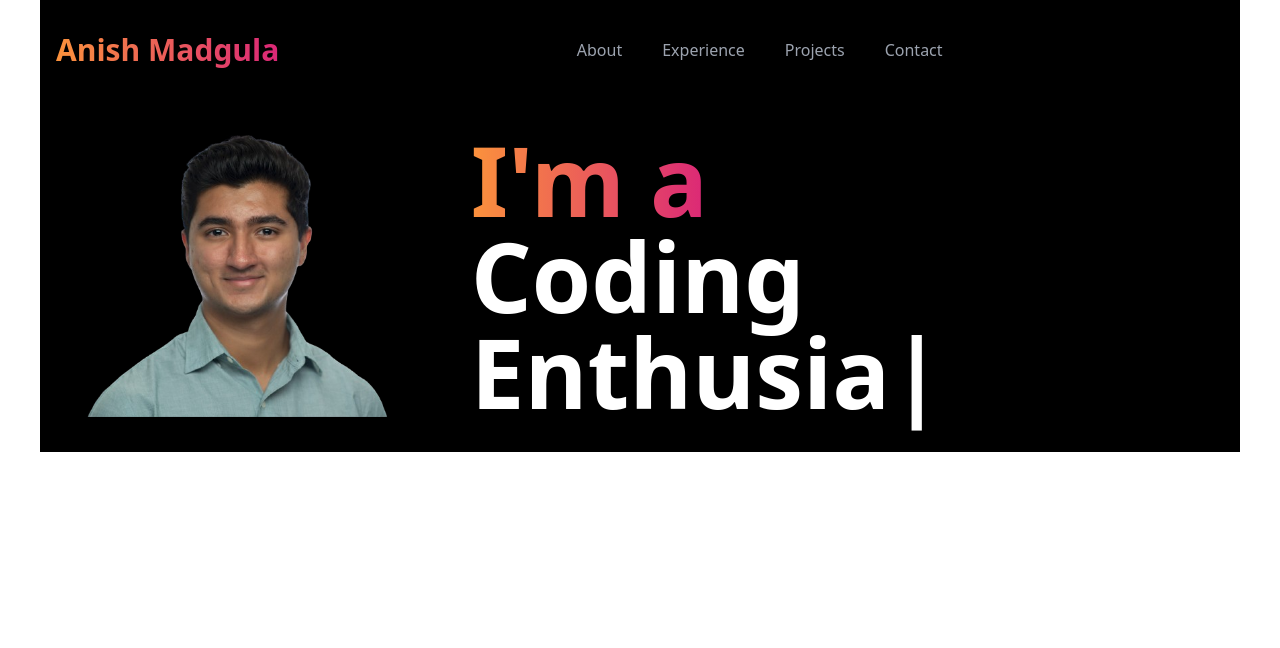
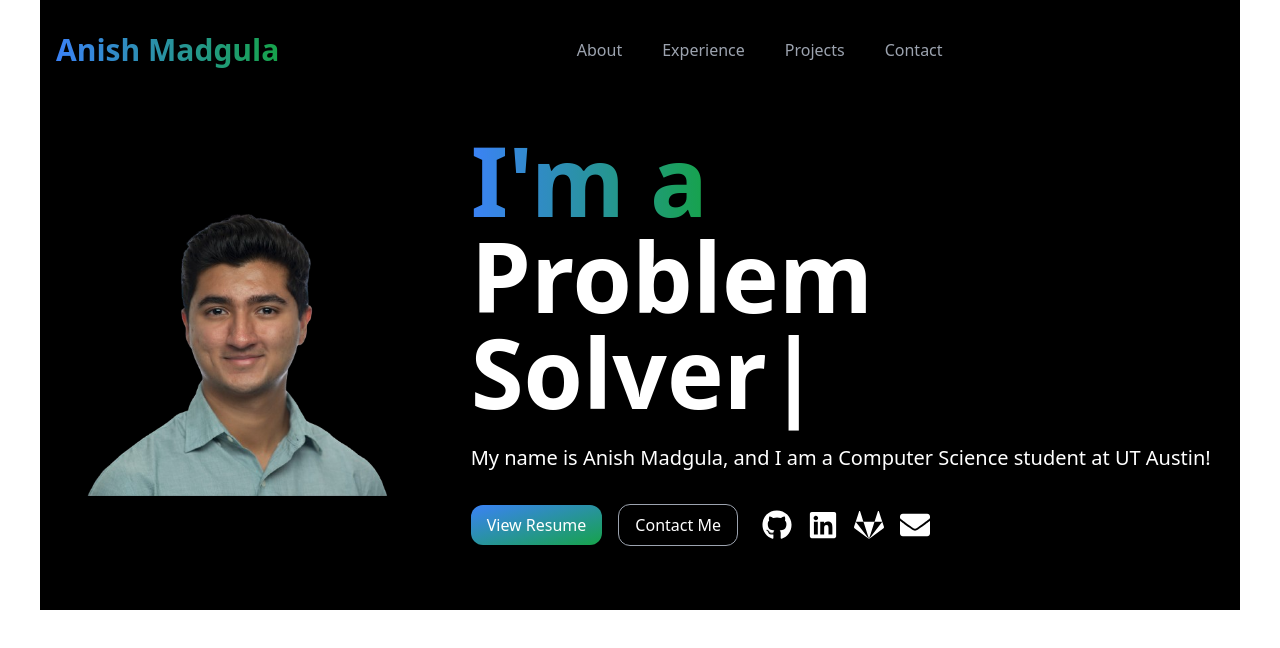
Before and after one commit to anishm31/Anish-Personal-Website, a React (Create React App) app in the folder anish-personal-website/: page / in a window 1280 px wide. Shown: the top 648 px of the page. Built offline with nearby package versions, Linux system fonts and the light colour scheme.

Commit message:
added animations and links to my various profiles

```diff
--- a/anish-personal-website/src/components/HomeDesign.jsx
+++ b/anish-personal-website/src/components/HomeDesign.jsx
@@ -1,6 +1,7 @@
 import React from 'react'
 import headshot from '../assets/anish-headshot.png'
 import { TypeAnimation } from "react-type-animation"
+import { FaGithub, FaLinkedin, FaGitlab, FaEnvelope } from 'react-icons/fa'
 
 const HomeDesign = () => {
   return (
@@ -24,7 +25,9 @@ const HomeDesign = () => {
                             1000,
                             "Engineer",
                             1000,
-                        "Coding Enthusiast",
+                            "Problem Solver",
+                            1000,
+                            "Innovator",
                             1000
                         ]}
                     wrapper="span"
@@ -32,8 +35,33 @@ const HomeDesign = () => {
                     repeat={Infinity}
                     />
                 </h1>
+                <p className="text-white sm:text-lg my-6 lg:text-xl">
+                    My name is Anish Madgula, and I am a Computer Science student at UT Austin!
+                </p>
 
+                <div className='my-8 flex items-center'>
+                    <a href="/" className='px-6 py-3 w-full sm:w-auto sm:px-4 sm:py-2 text-center rounded-xl mb-2 sm:mb-0 sm:mr-4 bg-gradient-to-br from-blue-500 to-green-600 text-white'>
+                        View Resume
+                    </a>
+                    <a href="/" className='px-6 py-3 w-full sm:w-auto sm:px-4 sm:py-2 text-center rounded-xl mb-2 sm:mb-0 sm:mr-4 border border-gray-400 hover:bg-gradient-to-br from-blue-500 to-green-600 text-white hover:border-none'>
+                        Contact Me
+                    </a>
 
+                    <div className='flex items-center'>
+                        <a href="https://github.com/anishm31" className='text-white mx-2' target="_blank" rel="noopener noreferrer">
+                            <FaGithub size={30} />
+                        </a>
+                        <a href="https://www.linkedin.com/in/anish-madgula/" className='text-white mx-2' target="_blank" rel="noopener noreferrer">
+                            <FaLinkedin size={30} />
+                        </a>
+                        <a href="https://gitlab.com/animadgula" className='text-white mx-2' target="_blank" rel="noopener noreferrer">
+                            <FaGitlab size={30} />
+                        </a>
+                        <a href="mailto:animadgula@gmail.com" className='text-white mx-2'>
+                            <FaEnvelope size={30} />
+                        </a>
+                    </div>
+                </div>
             </div>
         </div>
     </div>
--- a/anish-personal-website/src/index.css
+++ b/anish-personal-website/src/index.css
@@ -3,7 +3,7 @@
 @tailwind utilities;
 
 .primary-color {
-    @apply text-transparent bg-clip-text bg-gradient-to-r from-orange-400 to-pink-600  inline-block;
+    @apply text-transparent bg-clip-text bg-gradient-to-r from-blue-500 to-green-600  inline-block;
   }
 
   /* body {
```
Lines whose indentation alone changed are shown as unchanged.
